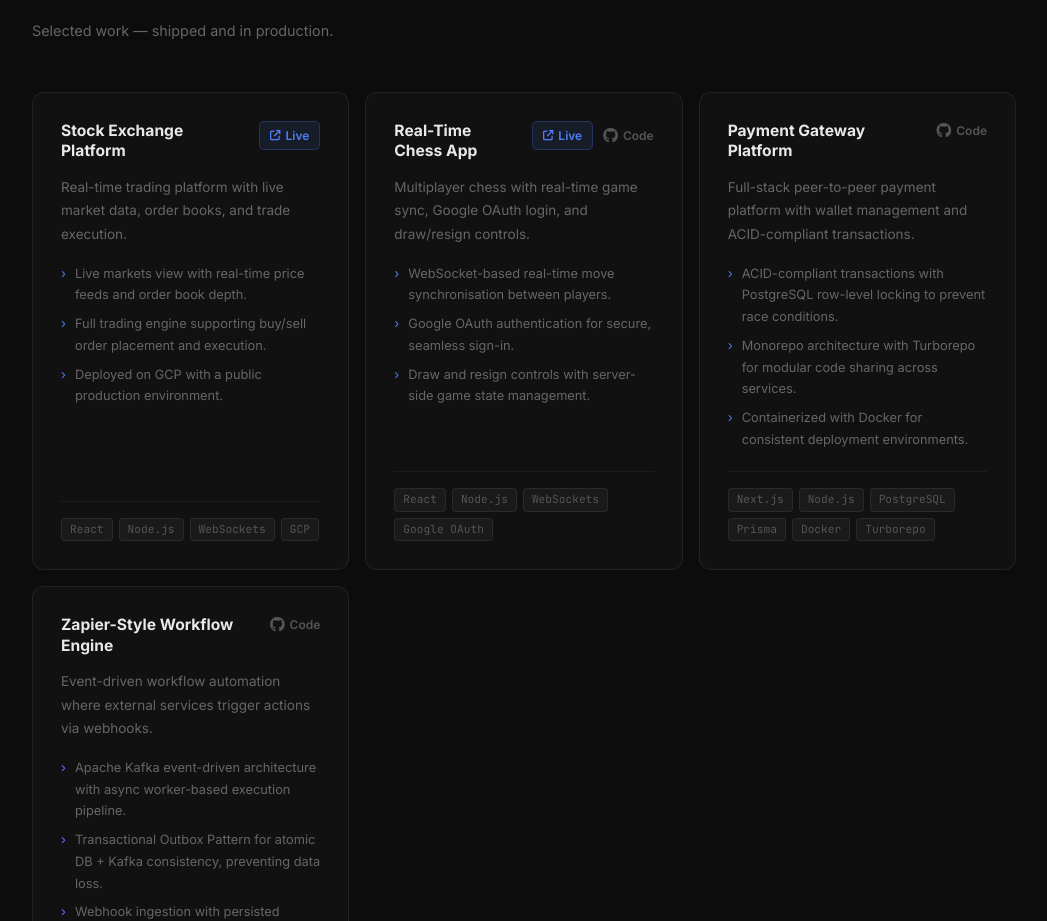
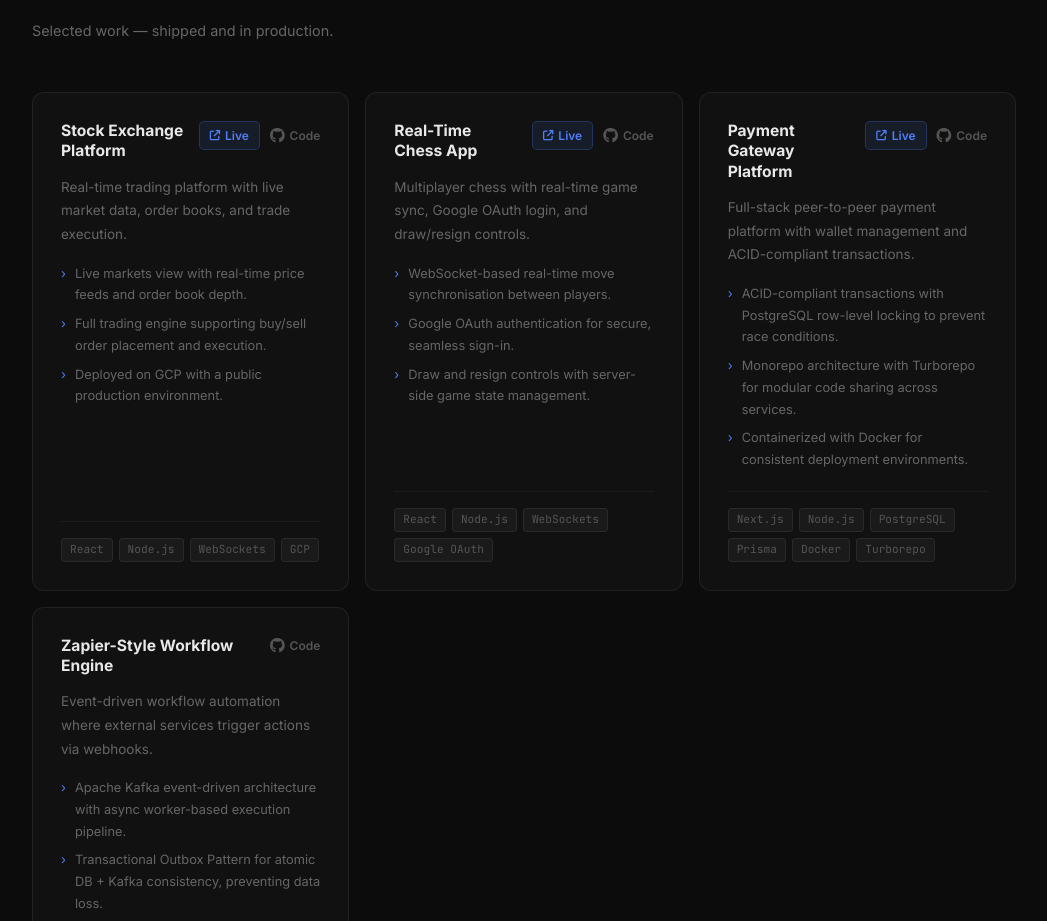
Before and after one commit to deekshithreddy34/portfolio, a React (Vite) app: page / in a window 1280 px wide. Shown: the part 3005-3926 px from the top of the page, without its empty margins (116-1163 px from the left). Built offline with nearby package versions, Linux system fonts and the light colour scheme.

Commit message:
Add live and github links for exchange and payments gateway

```diff
--- a/src/components/Projects.jsx
+++ b/src/components/Projects.jsx
@@ -12,7 +12,7 @@ const projects = [
       'Deployed on GCP with a public production environment.',
     ],
     tech: ['React', 'Node.js', 'WebSockets', 'GCP'],
-    github: null,
+    github: 'https://github.com/deekshithreddy34/exchange',
     live: 'http://34.51.42.190/markets',
   },
   {
@@ -37,7 +37,7 @@ const projects = [
     ],
     tech: ['Next.js', 'Node.js', 'PostgreSQL', 'Prisma', 'Docker', 'Turborepo'],
     github: 'https://github.com/deekshithreddy34/payments-gateway',
-    live: null,
+    live: 'https://payments-gateway-7y5x.onrender.com',
   },
   {
     name: 'Zapier-Style Workflow Engine',
```
